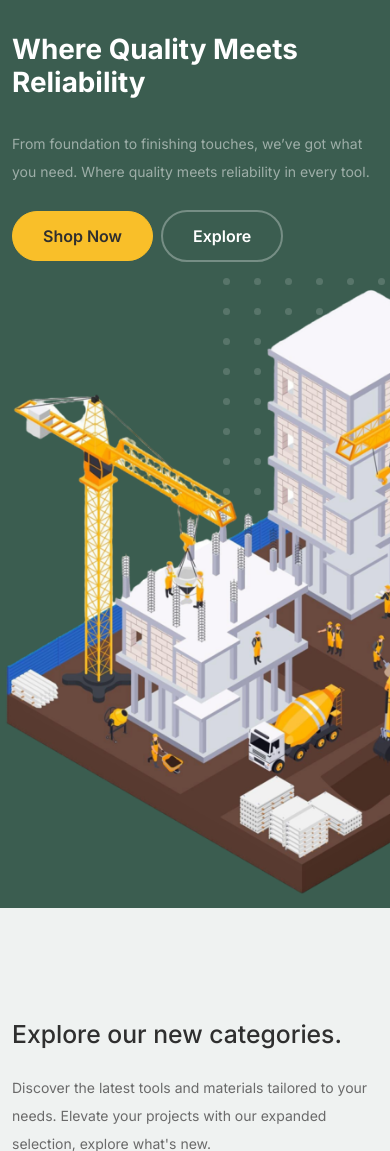
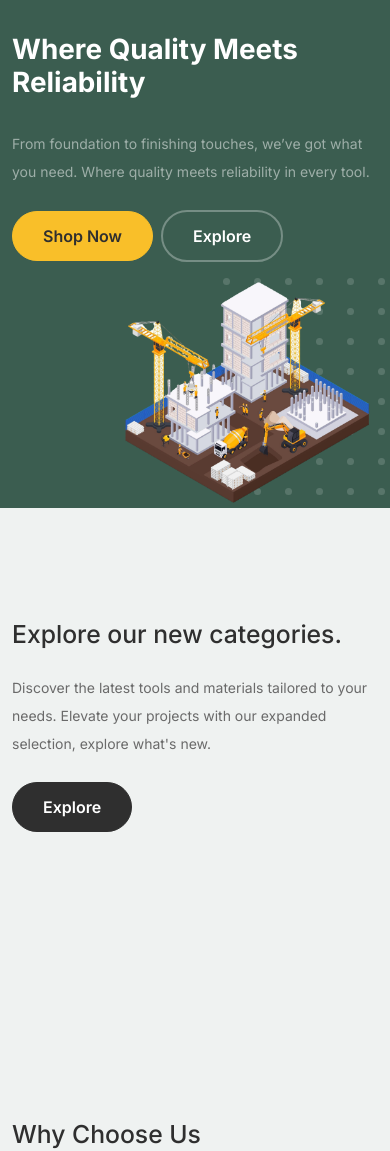
Before and after one commit to Rashicom/AlRaihan, a Django app: page / in a window 390 px wide; the page is wider, and only the part inside the window is pictured. Shown: the part 119-1270 px from the top of that part. Run offline with Django 5.2, Linux system fonts and the light colour scheme; data that the repository does not hold is empty; some libraries are stand-ins or nearby versions.

Commit message:
change commit message

```diff
--- a/AlRaihan/static/css/style.css
+++ b/AlRaihan/static/css/style.css
@@ -205,7 +205,14 @@
     position: relative;
     padding-bottom: 50px;
     cursor: pointer; }
+
+
     .product-section .product-item .product-thumbnail {
+
+      width: 33.4vh !important;
+      aspect-ratio: 2 / 2;
+
+
       margin-bottom: 30px;
       position: relative;
       top: 0;
@@ -317,7 +324,8 @@
     display: grid;
     -ms-grid-columns: (1fr)[27];
     grid-template-columns: repeat(27, 1fr);
-    position: relative; }
+    position: relative;
+  }
     .we-help-section .imgs-grid:before {
       position: absolute;
       content: "";
@@ -708,3 +716,14 @@
     height: 50px;
     border-radius: 50%;
     background: rgba(59, 93, 80, 0.2); }
+
+
+@media screen and (max-width: 768px) {
+  .hero .hero-img-wrap img{
+    width: 70%;
+    height: 60%;
+    object-fit: cover;
+    margin-left: 35%;
+
+  }
+}
--- a/AlRaihan/templates/index.html
+++ b/AlRaihan/templates/index.html
@@ -60,7 +60,7 @@
 
 						<div class="col-12 col-md-4 col-lg-3 mb-5 mb-md-0">
 							<a class="product-item" href="cart.html">
-								<img src="{{cat.image.url}}" class="img-fluid product-thumbnail">
+								<img src="{{cat.image.url}}" class="product-thumbnail">
 								<h3 class="product-title">{{cat.name}}</h3>
 
 								<span class="icon-cross">
```
Also changed, not shown: AlRaihan/config/settings.py (+5 -4 lines), AlRaihan/media/catagory/2149916270.jpg (added), AlRaihan/media/catagory/2149916270_L64n0ku.jpg (added), AlRaihan/media/catagory/2150563176.jpg (added), AlRaihan/media/catagory/9378115_33896.jpg (added), AlRaihan/media/product_images/1849.jpeg (added), AlRaihan/media/product_images/2148428252.jpeg (added), AlRaihan/media/product_images/27650055_2205_w022_n001_646b_p15_646.jpeg (added), AlRaihan/media/product_images/2991.jpeg (added), AlRaihan/media/product_images/crnconcretesteel_1_26.jpeg (added).
